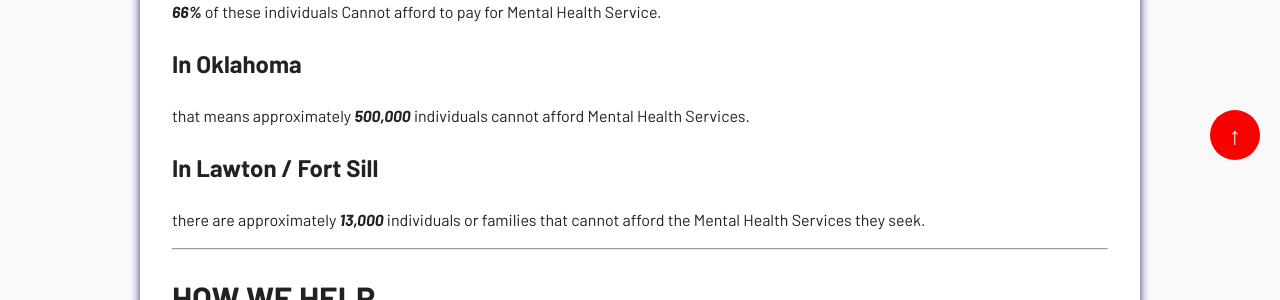
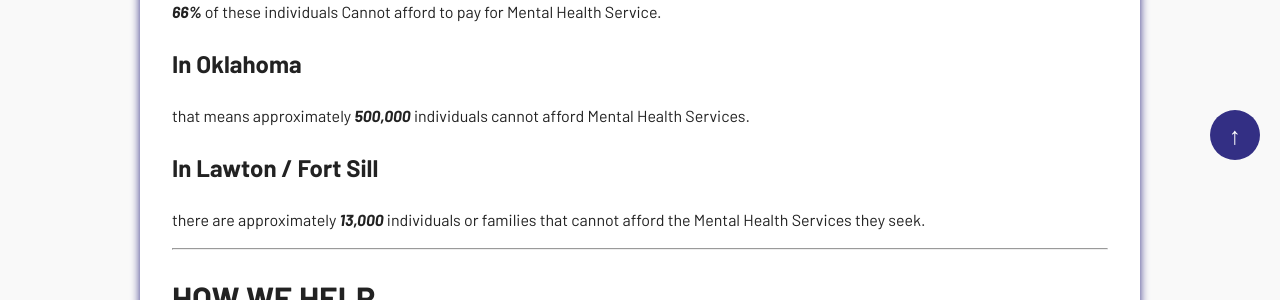
Before and after one commit to zero-hbar/lfrf-mock, a Jekyll site: the page built from index.md, in a window 1280 px wide. Shown: the part 720-1020 px from the top of the page. Built offline with Jekyll 4.4.1, drawn with Linux system fonts in a browser that asks for light colours.

Commit message:
Update default.html

```diff
--- a/_layouts/default.html
+++ b/_layouts/default.html
@@ -24,7 +24,7 @@
     position: fixed;
     bottom: 20px;
     right: 20px;
-    background-color: #fa0101;
+    background-color: #332f84;
     color: #ffffff;
     font-size: 24px;
     font-weight: bold;
```
